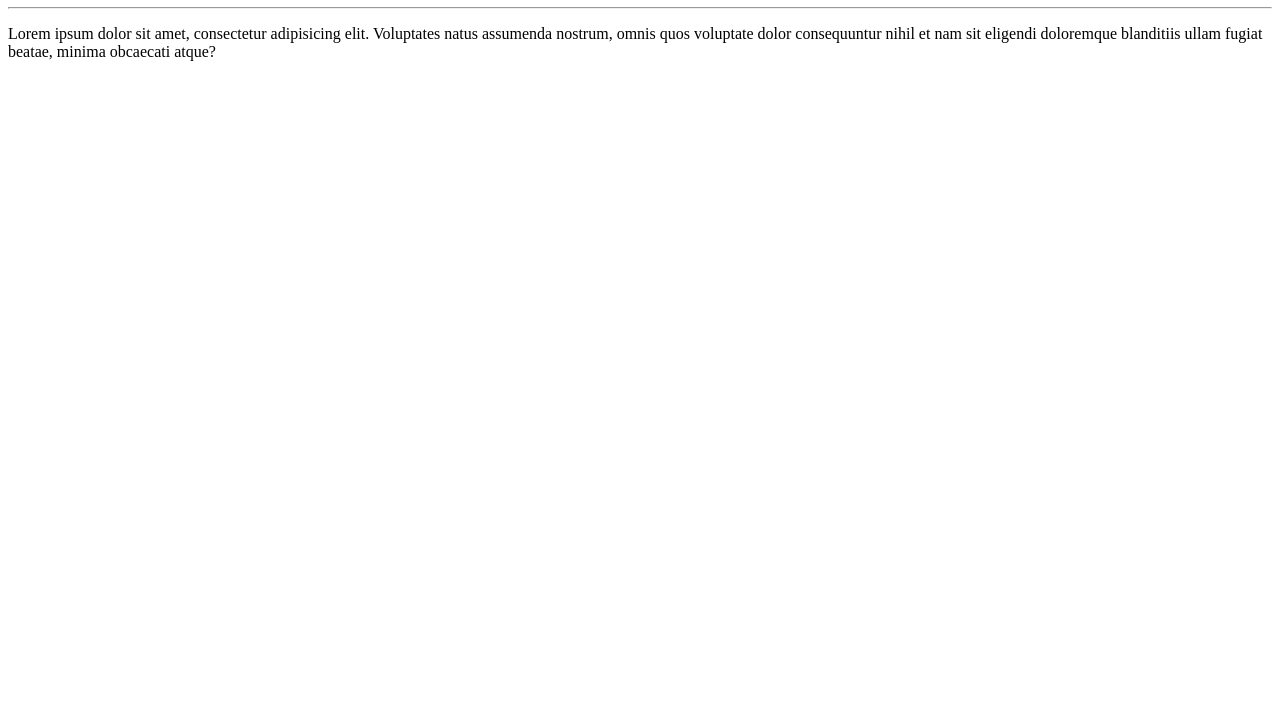
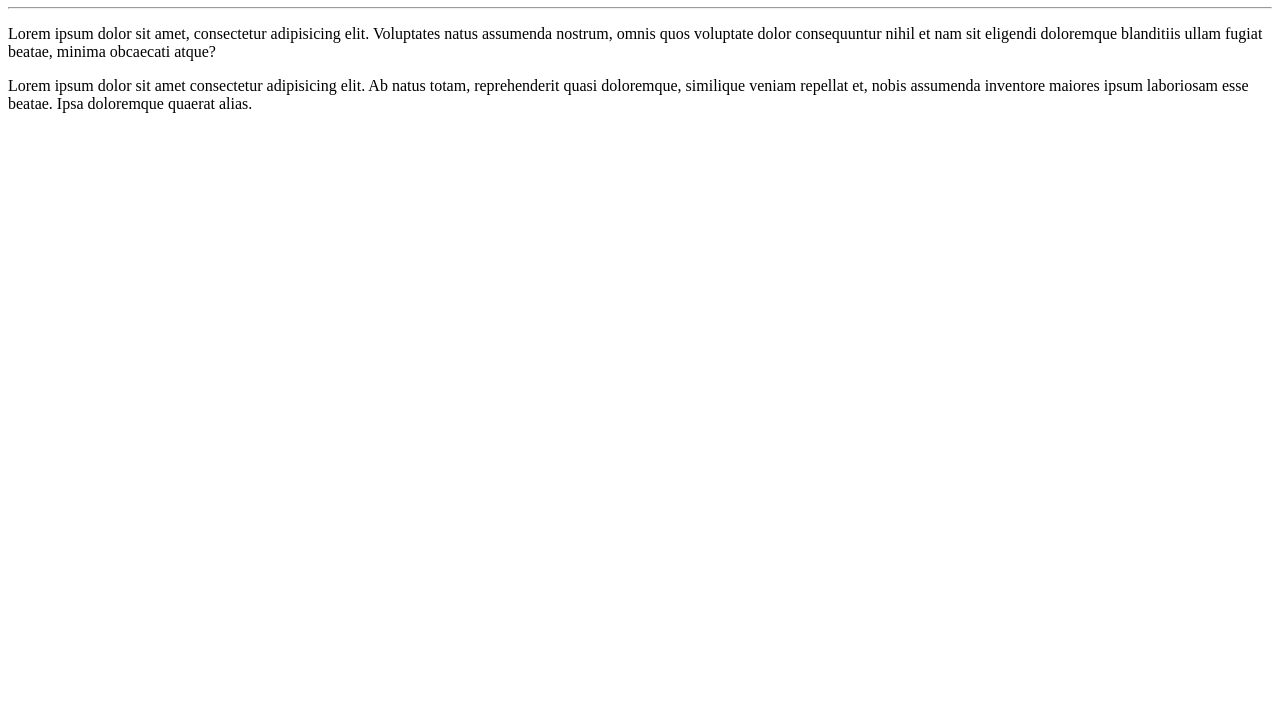
Before and after one commit to wallys100/Ola-Mundo, a plain HTML site: page site-exemplo/Index.html in a window 1280 px wide. Shown: the part 73-800 px from the top of the page. Drawn offline with Linux system fonts and the light colour scheme.

Commit message:
adicionei um paragrafo

```diff
--- a/site-exemplo/Index.html
+++ b/site-exemplo/Index.html
@@ -9,5 +9,6 @@
     <h1>Ola, Mundo</h1>
     <hr>
     <p>Lorem ipsum dolor sit amet, consectetur adipisicing elit. Voluptates natus assumenda nostrum, omnis quos voluptate dolor consequuntur nihil et nam sit eligendi doloremque blanditiis ullam fugiat beatae, minima obcaecati atque?</p>
+    <p>Lorem ipsum dolor sit amet consectetur adipisicing elit. Ab natus totam, reprehenderit quasi doloremque, similique veniam repellat et, nobis assumenda inventore maiores ipsum laboriosam esse beatae. Ipsa doloremque quaerat alias.</p>
 </body>
 </html>
```
